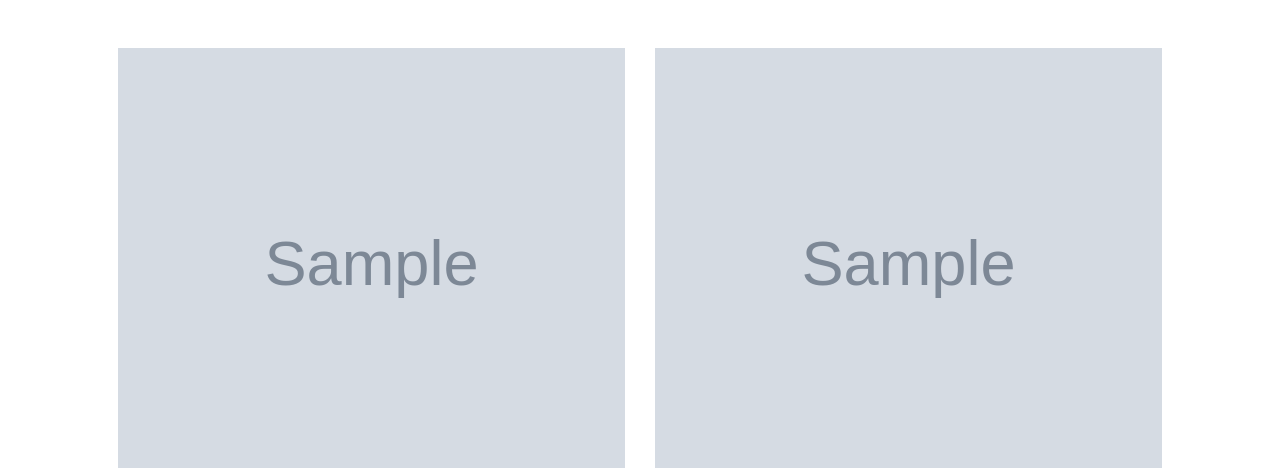
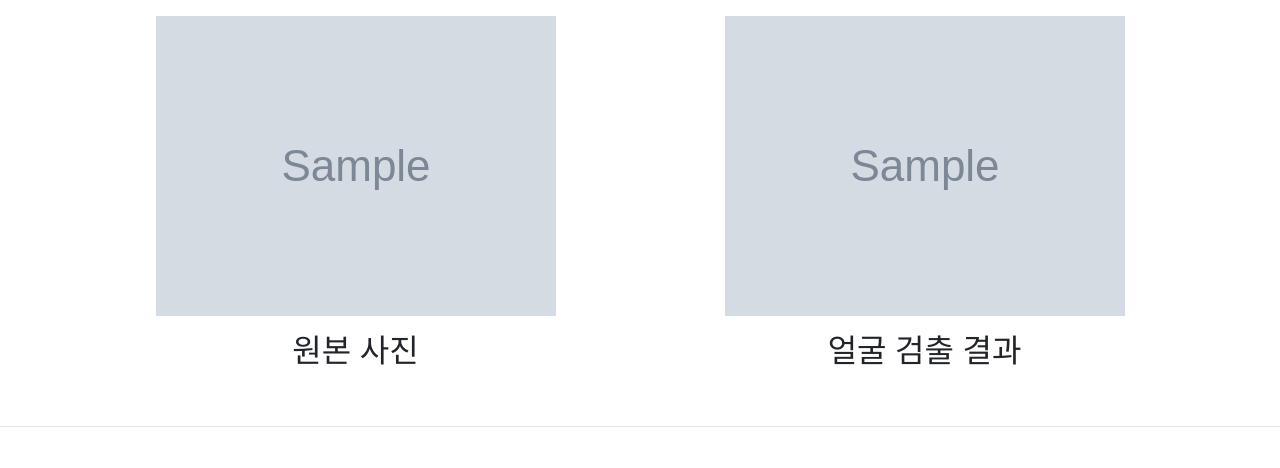
Before and after one commit to seosaju/django_face_recognition, a Django app: template templates/face_recognition/display_image.html in a window 1280 px wide. Shown: the top 468 px of the page. Run offline with Django 3.2, Linux system fonts and the light colour scheme; the template is opened without the code that fills it: most values are stand-ins (such as "Sample title", 1, 10 or a date in 2020); grey boxes marked "Sample" are stand-in pictures; some libraries are stand-ins or nearby versions.

Commit message:
얼굴 인식 결과 이미지에 빨간색 네모 제거

```diff
--- a/static/css/face.css
+++ b/static/css/face.css
@@ -1,10 +1,8 @@
-.face {
-    width: 200px;
-    height: 200px;
+.face-image {
+    max-width: 200px;
+    max-height: 200px;
+    width: 100%;
+    border: 3px solid black;
+    border-radius: 50%;
     overflow: hidden;
 }
-
-.recognition-image {
-    width: 100%;
-    height: 100%;
-}
--- a/static/css/index.css
+++ b/static/css/index.css
@@ -6,7 +6,7 @@
 .btn-file input[type=file] {
     position: absolute;
     top: 0;
-        right: 0;
+    right: 0;
     min-width: 100%;
     min-height: 100%;
     font-size: 100px;
--- a/templates/face_recognition/display_image.html
+++ b/templates/face_recognition/display_image.html
@@ -11,19 +11,19 @@
     <link href="{% static 'css/bootstrap.css' %}" rel="stylesheet">
 
     <!-- Custom styles for this template -->
-    <link href="{% static 'css/face.css' %}" rel="stylesheet">
+    <link href="{% static 'css/face.css' %}?after" rel="stylesheet">
 </head>
 <body>
 <main role="main">
-    <div class="container p-5">
+    <div class="container p-3">
         <div class="row text-center">
             <div class="col-lg">
-                <img class="recognition-image" src="{{ actor.image.url }}" alt="Image">
-                <h2 class="pt-1">원본 사진</h2>
+                <img class="img-fluid" src="{{ actor.image.url }}" alt="Original Image">
+                <h2 class="p-3">원본 사진</h2>
             </div>
             <div class="col-lg">
-                <img class="recognition-image" src="{{ detected_image }}" alt="Image">
-                <h2 class="pt-1">얼굴 검출 결과</h2>
+                <img class="img-fluid" src="{{ detected_image }}" alt="Result Image">
+                <h2 class="p-3">얼굴 검출 결과</h2>
             </div>
         </div><!-- /.row -->
     </div>
@@ -32,7 +32,7 @@
         <div class="row">
             {% for face, result in zipped_result %}
                 <div class="col-sm text-center pb-3">
-                    <img class="face" src="{{ face|join:"" }}" alt="face">
+                    <img class="face-image" src="{{ face|join:"" }}" alt="Actor Face">
                     <p>
                         {% for name, percentage in result %}
                             {% if forloop.counter == 1 %}
```
Also changed, not shown: EfficientNet_dlib_face_recognition.py (+12 -9 lines).
